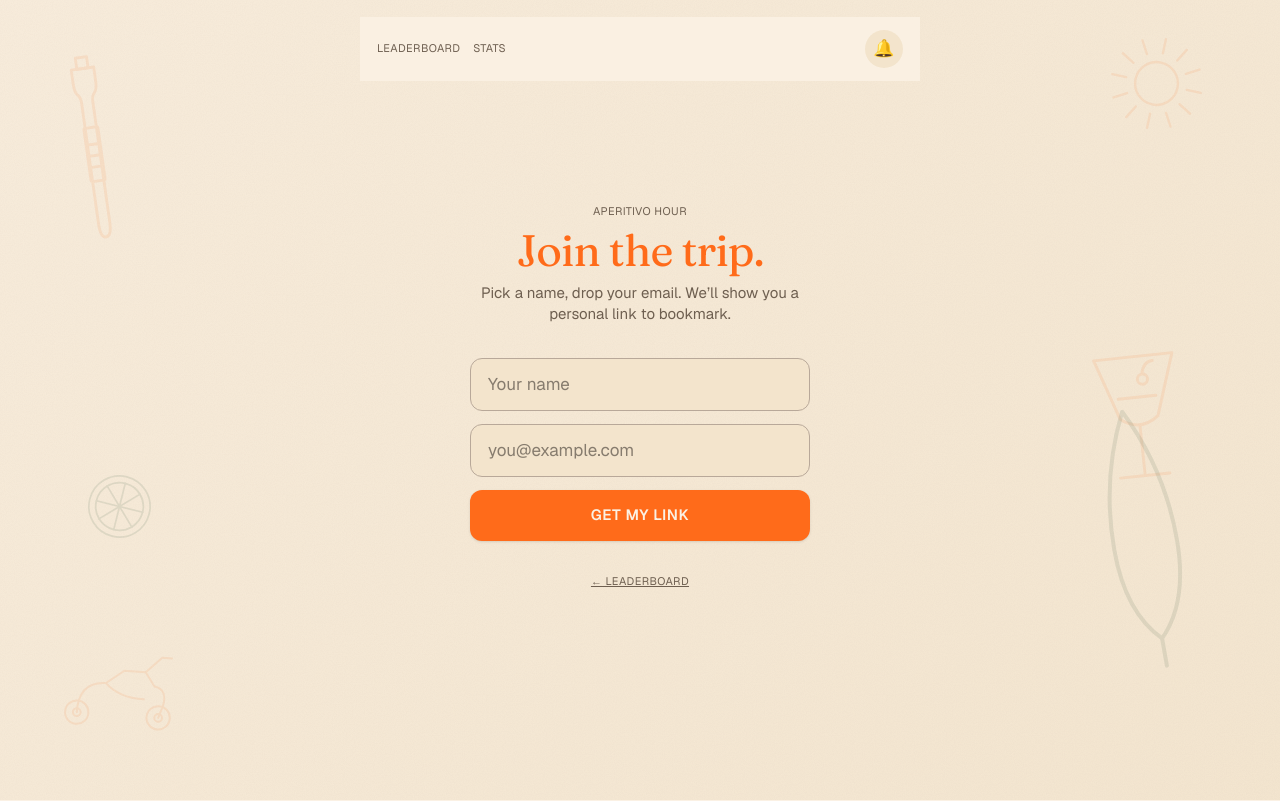
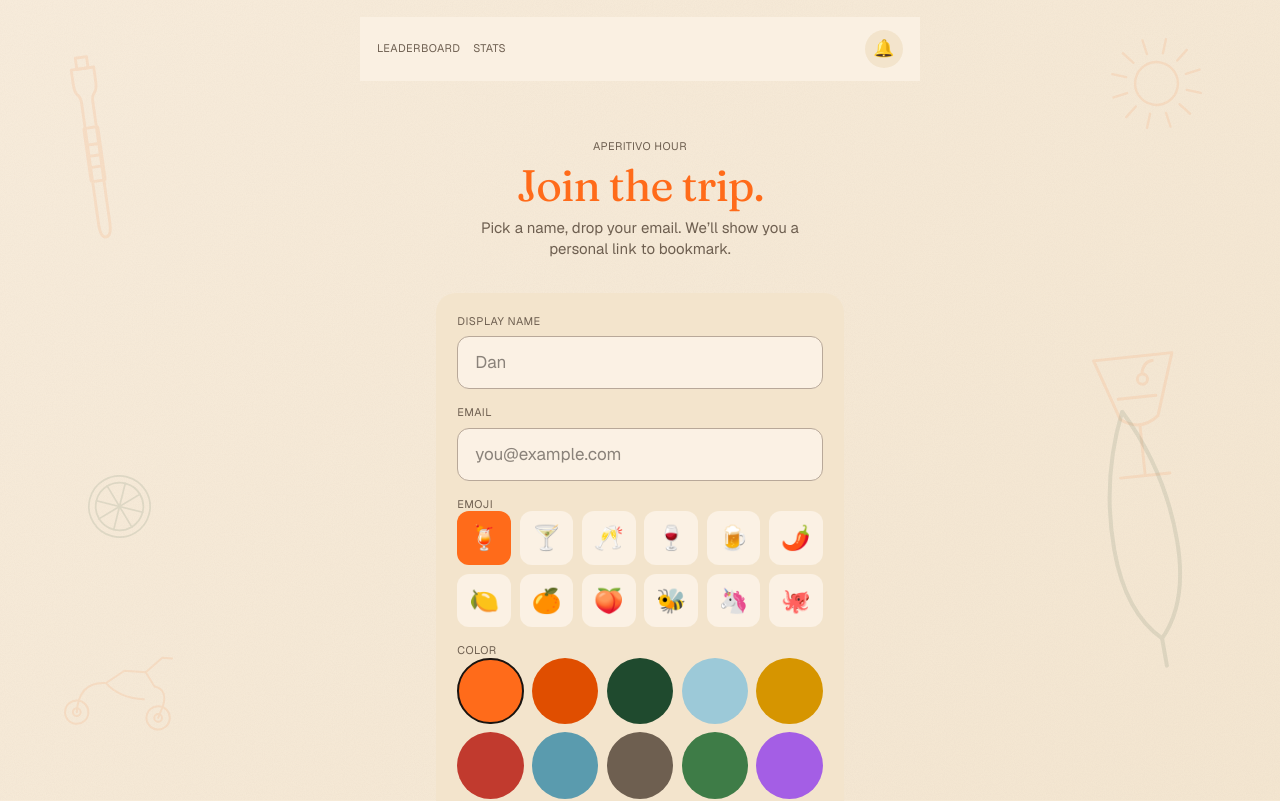
Before and after one commit to dj10dj100/spritz, a Next.js app: page /register in a window 1280 px wide. Shown: the top 801 px of the page. Built offline with nearby package versions, Linux system fonts and the light colour scheme.

Commit message:
register with details

```diff
--- a/app/actions.ts
+++ b/app/actions.ts
@@ -13,22 +13,7 @@ import {
 } from "@/lib/participant";
 import { createSupabaseAdminClient } from "@/lib/supabase/server";
 import { spritzWindowStatus } from "@/lib/time";
-
-const EMOJI_PALETTE = ["🍹", "🍸", "🥂", "🍷", "🍺", "🌶️", "🍋", "🍊", "🍑", "🐝", "🦄", "🐙"];
-const COLOR_PALETTE = [
-  "#FF6B1A", "#E04E00", "#1F4A2E", "#9CC9D8", "#D69500",
-  "#C13A2E", "#5A9BAE", "#6E5F50", "#3E7C47", "#A45EE5",
-];
-
-function safeEmoji(input: string | undefined): string {
-  if (!input) return "🍹";
-  return EMOJI_PALETTE.includes(input) ? input : "🍹";
-}
-
-function safeColor(input: string | undefined): string {
-  if (!input) return "#FF6B1A";
-  return COLOR_PALETTE.includes(input) ? input : "#FF6B1A";
-}
+import { DEFAULT_COLOR, DEFAULT_EMOJI, safeColor, safeEmoji } from "@/lib/palettes";
 
 export async function logSpritz(): Promise<{ ok: true; id: string } | { ok: false; error: string }> {
   const me = await getCurrentParticipant();
@@ -129,10 +114,12 @@ export async function registerParticipant(formData: FormData) {
     redirect(`/register?token=${existing.token}&returning=1`);
   }
 
+  const emoji = safeEmoji(String(formData.get("emoji") ?? "")) || DEFAULT_EMOJI;
+  const color = safeColor(String(formData.get("color") ?? "")) || DEFAULT_COLOR;
   const token = generateToken();
   const { error } = await supabase
     .from("participants")
-    .insert({ token, display_name: displayName, email, emoji: "🍹", color: "#FF6B1A" });
+    .insert({ token, display_name: displayName, email, emoji, color });
 
   if (error) redirect(`/register?error=${encodeURIComponent(error.message)}`);
 
--- a/app/register/page.tsx
+++ b/app/register/page.tsx
@@ -1,5 +1,6 @@
 import Link from "next/link";
 import { registerParticipant } from "@/app/actions";
+import ParticipantStyleFields from "@/components/ParticipantStyleFields";
 import RegisterSuccessCard from "@/components/RegisterSuccessCard";
 
 export const dynamic = "force-dynamic";
@@ -57,24 +58,37 @@ export default async function RegisterPage({
         <p className="text-sm text-[var(--color-error)]">{errorMsg}</p>
       )}
 
-      <form action={registerParticipant} className="flex w-full max-w-xs flex-col gap-3">
+      <form
+        action={registerParticipant}
+        className="flex w-full max-w-sm flex-col gap-4 rounded-[var(--radius-lg)] bg-[var(--color-cream-warm)] p-5"
+      >
+        <label className="flex flex-col gap-2">
+          <span className="ui-label text-[11px] text-[var(--color-ink-muted)]">Display name</span>
           <input
             type="text"
             name="display_name"
-          placeholder="Your name"
+            placeholder="Dan"
             autoComplete="given-name"
             maxLength={32}
             required
-          className="rounded-[var(--radius-md)] border border-[var(--color-ink-faint)] bg-[var(--color-cream-warm)] px-4 py-3 font-sans text-base text-[var(--color-ink)] focus:border-[var(--color-aperol)] focus:outline-none"
+            className="rounded-[var(--radius-md)] border border-[var(--color-ink-faint)] bg-[var(--color-cream)] px-4 py-3 font-sans text-base text-[var(--color-ink)] focus:border-[var(--color-aperol)] focus:outline-none"
           />
+        </label>
+
+        <label className="flex flex-col gap-2">
+          <span className="ui-label text-[11px] text-[var(--color-ink-muted)]">Email</span>
           <input
             type="email"
             name="email"
             placeholder="you@example.com"
             autoComplete="email"
             required
-          className="rounded-[var(--radius-md)] border border-[var(--color-ink-faint)] bg-[var(--color-cream-warm)] px-4 py-3 font-sans text-base text-[var(--color-ink)] focus:border-[var(--color-aperol)] focus:outline-none"
+            className="rounded-[var(--radius-md)] border border-[var(--color-ink-faint)] bg-[var(--color-cream)] px-4 py-3 font-sans text-base text-[var(--color-ink)] focus:border-[var(--color-aperol)] focus:outline-none"
           />
+        </label>
+
+        <ParticipantStyleFields />
+
         <button
           type="submit"
           className="ui-label h-12 rounded-[var(--radius-md)] bg-[var(--color-aperol)] text-[15px] font-semibold text-[var(--color-cream)] shadow-sm transition active:scale-[0.97]"
--- a/components/AdminAddForm.tsx
+++ b/components/AdminAddForm.tsx
@@ -1,21 +1,12 @@
 "use client";
 
-import { useState } from "react";
-
-const EMOJI_PALETTE = ["🍹", "🍸", "🥂", "🍷", "🍺", "🌶️", "🍋", "🍊", "🍑", "🐝", "🦄", "🐙"];
-const COLOR_PALETTE = [
-  "#FF6B1A", "#E04E00", "#1F4A2E", "#9CC9D8", "#D69500",
-  "#C13A2E", "#5A9BAE", "#6E5F50", "#3E7C47", "#A45EE5",
-];
+import ParticipantStyleFields from "./ParticipantStyleFields";
 
 type Props = {
   action: (formData: FormData) => void | Promise<void>;
 };
 
 export default function AdminAddForm({ action }: Props) {
-  const [emoji, setEmoji] = useState(EMOJI_PALETTE[0]);
-  const [color, setColor] = useState(COLOR_PALETTE[0]);
-
   return (
     <form action={action} className="flex flex-col gap-4 rounded-[var(--radius-lg)] bg-[var(--color-cream-warm)] p-4">
       <label className="flex flex-col gap-2">
@@ -29,43 +20,7 @@ export default function AdminAddForm({ action }: Props) {
         />
       </label>
 
-      <fieldset className="flex flex-col gap-2">
-        <legend className="ui-label text-[11px] text-[var(--color-ink-muted)]">Emoji</legend>
-        <div className="grid grid-cols-6 gap-2">
-          {EMOJI_PALETTE.map((e) => (
-            <button
-              key={e}
-              type="button"
-              onClick={() => setEmoji(e)}
-              className={`flex aspect-square items-center justify-center rounded-[var(--radius-md)] text-xl transition active:scale-95 ${
-                emoji === e ? "bg-[var(--color-aperol)] text-[var(--color-cream)]" : "bg-[var(--color-cream)] text-[var(--color-ink)]"
-              }`}
-            >
-              {e}
-            </button>
-          ))}
-        </div>
-        <input type="hidden" name="emoji" value={emoji} />
-      </fieldset>
-
-      <fieldset className="flex flex-col gap-2">
-        <legend className="ui-label text-[11px] text-[var(--color-ink-muted)]">Color</legend>
-        <div className="grid grid-cols-5 gap-2">
-          {COLOR_PALETTE.map((c) => (
-            <button
-              key={c}
-              type="button"
-              onClick={() => setColor(c)}
-              aria-label={c}
-              className={`flex aspect-square items-center justify-center rounded-full border-2 transition active:scale-95 ${
-                color === c ? "border-[var(--color-ink)]" : "border-transparent"
-              }`}
-              style={{ backgroundColor: c }}
-            />
-          ))}
-        </div>
-        <input type="hidden" name="color" value={color} />
-      </fieldset>
+      <ParticipantStyleFields />
 
       <button
         type="submit"
--- /dev/null
+++ b/components/ParticipantStyleFields.tsx
@@ -0,0 +1,64 @@
+"use client";
+
+import { useState } from "react";
+import {
+  COLOR_PALETTE,
+  DEFAULT_COLOR,
+  DEFAULT_EMOJI,
+  EMOJI_PALETTE,
+} from "@/lib/palettes";
+
+export default function ParticipantStyleFields({
+  initialEmoji = DEFAULT_EMOJI,
+  initialColor = DEFAULT_COLOR,
+}: {
+  initialEmoji?: string;
+  initialColor?: string;
+}) {
+  const [emoji, setEmoji] = useState(initialEmoji);
+  const [color, setColor] = useState(initialColor);
+
+  return (
+    <>
+      <fieldset className="flex flex-col gap-2">
+        <legend className="ui-label text-[11px] text-[var(--color-ink-muted)]">Emoji</legend>
+        <div className="grid grid-cols-6 gap-2">
+          {EMOJI_PALETTE.map((e) => (
+            <button
+              key={e}
+              type="button"
+              onClick={() => setEmoji(e)}
+              className={`flex aspect-square items-center justify-center rounded-[var(--radius-md)] text-xl transition active:scale-95 ${
+                emoji === e
+                  ? "bg-[var(--color-aperol)] text-[var(--color-cream)]"
+                  : "bg-[var(--color-cream)] text-[var(--color-ink)]"
+              }`}
+            >
+              {e}
+            </button>
+          ))}
+        </div>
+        <input type="hidden" name="emoji" value={emoji} />
+      </fieldset>
+
+      <fieldset className="flex flex-col gap-2">
+        <legend className="ui-label text-[11px] text-[var(--color-ink-muted)]">Color</legend>
+        <div className="grid grid-cols-5 gap-2">
+          {COLOR_PALETTE.map((c) => (
+            <button
+              key={c}
+              type="button"
+              onClick={() => setColor(c)}
+              aria-label={c}
+              className={`flex aspect-square items-center justify-center rounded-full border-2 transition active:scale-95 ${
+                color === c ? "border-[var(--color-ink)]" : "border-transparent"
+              }`}
+              style={{ backgroundColor: c }}
+            />
+          ))}
+        </div>
+        <input type="hidden" name="color" value={color} />
+      </fieldset>
+    </>
+  );
+}
--- /dev/null
+++ b/lib/palettes.ts
@@ -0,0 +1,19 @@
+export const EMOJI_PALETTE = ["🍹", "🍸", "🥂", "🍷", "🍺", "🌶️", "🍋", "🍊", "🍑", "🐝", "🦄", "🐙"];
+
+export const COLOR_PALETTE = [
+  "#FF6B1A", "#E04E00", "#1F4A2E", "#9CC9D8", "#D69500",
+  "#C13A2E", "#5A9BAE", "#6E5F50", "#3E7C47", "#A45EE5",
+];
+
+export const DEFAULT_EMOJI = EMOJI_PALETTE[0];
+export const DEFAULT_COLOR = COLOR_PALETTE[0];
+
+export function safeEmoji(input: string | undefined): string {
+  if (!input) return DEFAULT_EMOJI;
+  return EMOJI_PALETTE.includes(input) ? input : DEFAULT_EMOJI;
+}
+
+export function safeColor(input: string | undefined): string {
+  if (!input) return DEFAULT_COLOR;
+  return COLOR_PALETTE.includes(input) ? input : DEFAULT_COLOR;
+}
```
Also changed, not shown: 1 other file (tests, documents, lock files or other folders). Lines whose indentation alone changed are shown as unchanged.
